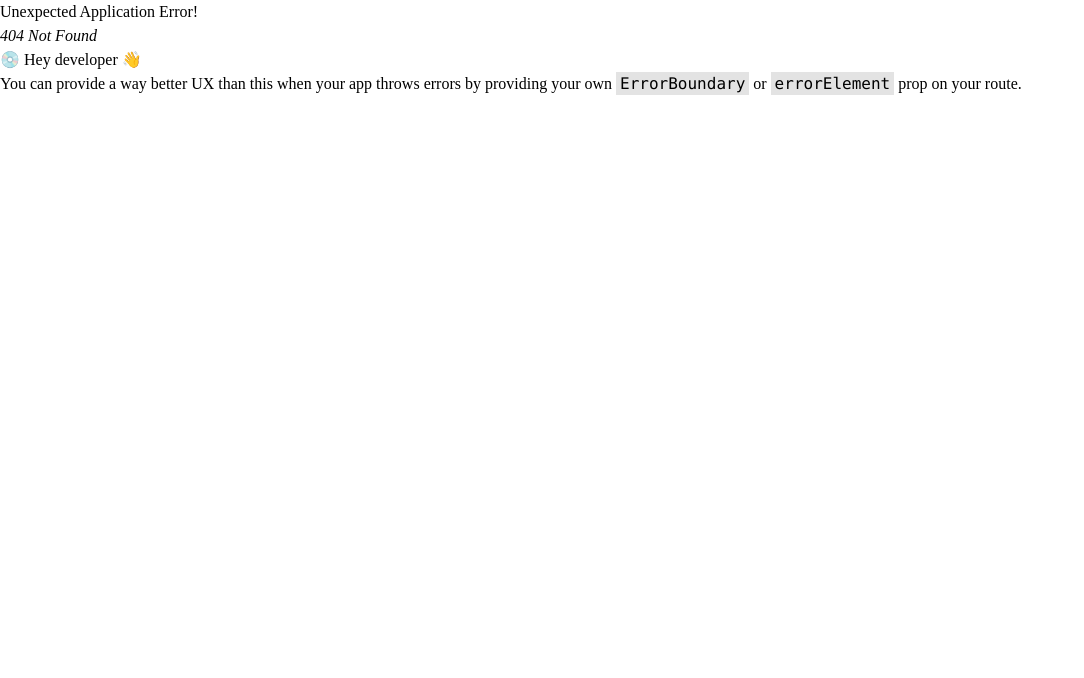
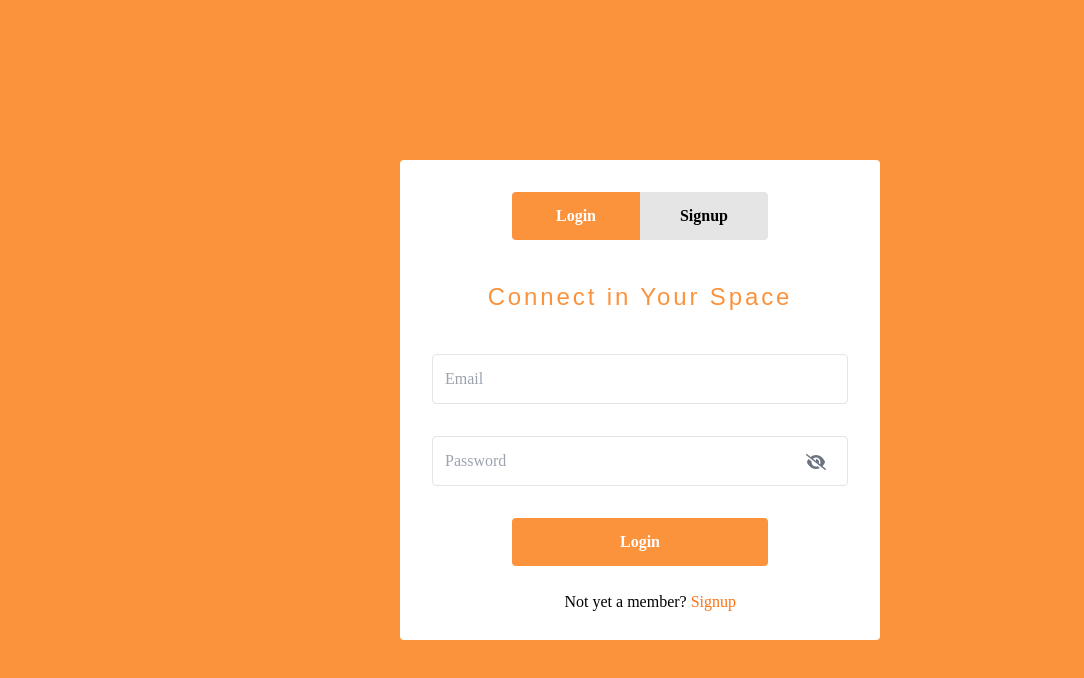
Before and after one commit to rootaccess2023/room_messaging_app, a React (Vite) app: page /sign_in in a window 1280 px wide. Before the commit this address had no page. Shown: the top 678 px of the page, without its empty margins (0-1084 px from the left). Built offline with nearby package versions, Linux system fonts and the light colour scheme; a web font is replaced by a local one.

Commit message:
chat_page: fixed links

```diff
--- a/src/components/LoginSignup.jsx
+++ b/src/components/LoginSignup.jsx
@@ -5,13 +5,13 @@ export function LoginSignup() {
     <div className="h-12 w-full flex justify-center mb-8">
         <Link
           className="w-32 flex justify-center items-center bg-orange-400 text-white font-semibold rounded-l cursor-pointer"
-          to="/login"
+          to="/sign_in"
         >
           Login
         </Link >
         <Link
           className="w-32 flex justify-center items-center bg-neutral-200 text-black font-semibold rounded-r cursor-pointer"
-          to="/signup"
+          to="/sign_up"
         >
           Signup
         </Link>
--- a/src/components/SignupLogin.jsx
+++ b/src/components/SignupLogin.jsx
@@ -5,13 +5,13 @@ export function SignupLogin() {
         <div className="h-12 w-full flex justify-center mb-8">
         <Link
           className="w-32 flex justify-center items-center bg-neutral-200 text-black font-semibold rounded-l cursor-pointer"
-          to="/login"
+          to="/sign_in"
         >
           Login
         </Link >
         <Link
           className="w-32 flex justify-center items-center bg-orange-400 text-white font-semibold rounded-r cursor-pointer"
-          to="/signup"
+          to="/sign_up"
         >
           Signup
         </Link>
--- a/src/main.jsx
+++ b/src/main.jsx
@@ -10,11 +10,11 @@ const router = createBrowserRouter([
     element: <LandingPage />
   },
   {
-    path: "/login",
+    path: "/sign_in",
     element: <LoginPage />
   },
   {
-    path: "/signup",
+    path: "/sign_up",
     element: <SignupPage />
   },
   {
--- a/src/pages/LoginPage/LoginPage.jsx
+++ b/src/pages/LoginPage/LoginPage.jsx
@@ -75,7 +75,7 @@ export function LoginPage() {
                     style="absolute right-28 bottom-8"
                     question="Not yet a member?"
                     answer="Signup"
-                    link="/signup"
+                    link="/sign_up"
                 />
             </form>
         </div>
--- a/src/pages/SignupPage/SignupPage.jsx
+++ b/src/pages/SignupPage/SignupPage.jsx
@@ -95,7 +95,7 @@ export function SignupPage() {
                     style="absolute right-[7.5rem] bottom-20"
                     question="Already a member?"
                     answer="Login"
-                    link="/login"
+                    link="/sign_in"
                 />
             </form>
         </div>
```
